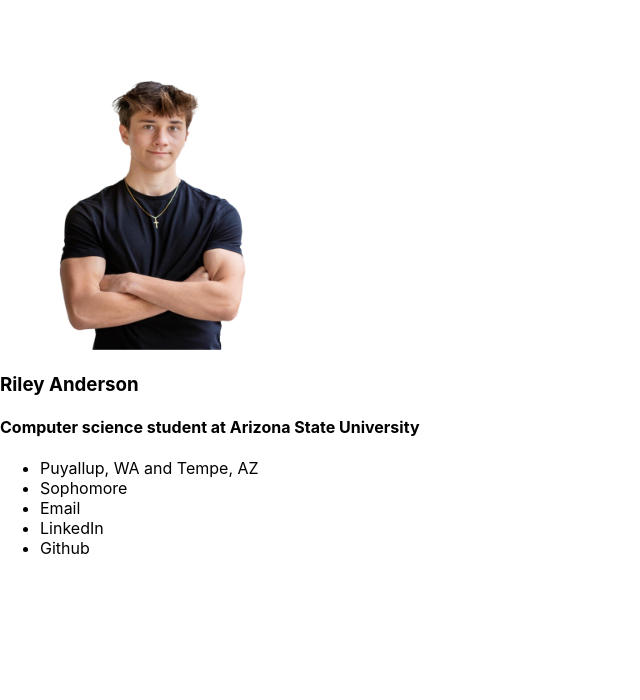
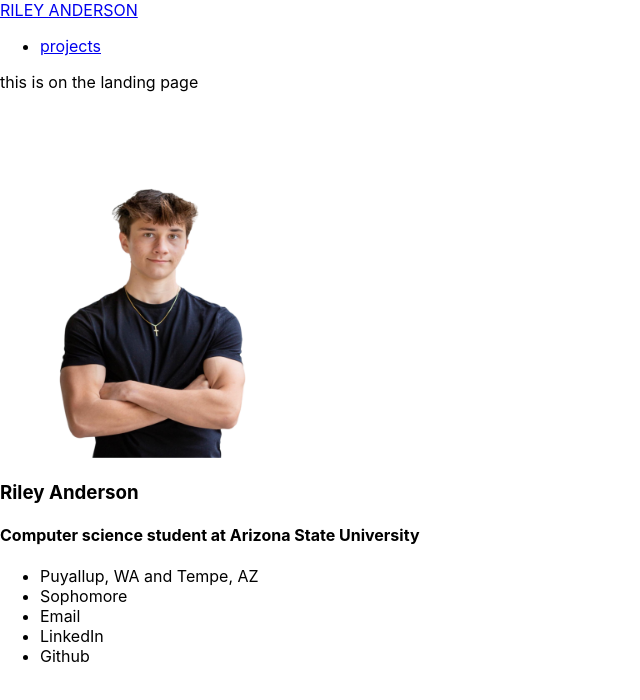
Before and after one commit to rileyandrsn/rileyandrsn.github.io, a React (Create React App) app in the folder portfolio/: page / in a window 1280 px wide. Shown: the top 700 px of the page, without its empty margins (0-640 px from the left). Built offline with nearby package versions, Linux system fonts and the light colour scheme.

Commit message:
chore: add pages

```diff
--- a/portfolio/src/Pages/Home.tsx
+++ b/portfolio/src/Pages/Aside.tsx
@@ -2,7 +2,7 @@ import React from 'react';
 import './Resources/home.css';
 import portfolioImage from './Resources/portfolio.png';
 
-function App() {
+function Aside() {
   return (
 
     <aside>
@@ -21,4 +21,4 @@ function App() {
   );
 }
 
-export default App;
+export default Aside;
--- /dev/null
+++ b/portfolio/src/Pages/Landing.tsx
@@ -0,0 +1,9 @@
+import React from 'react';
+
+function Landing(){
+    return(
+        <><p>this is on the landing page</p></>
+    );
+}
+
+export default Landing;
--- /dev/null
+++ b/portfolio/src/Pages/Nav.tsx
@@ -0,0 +1,19 @@
+import { Outlet, Link } from "react-router-dom";
+
+const Nav: React.FC = () => {
+    return (
+        <>
+            <nav className="header">
+                <Link to="/">RILEY ANDERSON</Link>
+                <ul className="nav-links">
+                    <li>
+                        <Link  className="projects link" to="/Projects">projects</Link>
+                    </li>
+                </ul>
+            </nav>
+            <Outlet />
+        </>
+    );
+}
+
+export default Nav;
--- /dev/null
+++ b/portfolio/src/Pages/Projects.tsx
@@ -0,0 +1,10 @@
+import React from 'react';
+
+
+function Projects() {
+    return (
+        <></>
+    );
+}
+
+export default Projects;
--- a/portfolio/src/index.tsx
+++ b/portfolio/src/index.tsx
@@ -1,18 +1,32 @@
 import React from 'react';
 import ReactDOM from 'react-dom/client';
 import './index.css';
-import Home from './Pages/Home';
+import Aside from './Pages/Aside';
+import Projects from './Pages/Projects';
+import Nav from './Pages/Nav';
+import Landing from './Pages/Landing';
 import reportWebVitals from './reportWebVitals';
 import {BrowserRouter, Route, Routes} from "react-router-dom";
+export default function App() {
+  return (
+      <BrowserRouter>
+          <Routes>
+              <Route path="/" element={<><Nav /> <Aside/></>}>
+                  <Route index element={<Landing />} />
+                  <Route path="projects" element={<Projects />} />
+              </Route>
+          </Routes>
+      </BrowserRouter>
+  );
+}
 const root = ReactDOM.createRoot(
   document.getElementById('root') as HTMLElement
 );
 root.render(
   <React.StrictMode>
-    <Home />
+      <App />
   </React.StrictMode>
 );
-
 // If you want to start measuring performance in your app, pass a function
 // to log results (for example: reportWebVitals(console.log))
 // or send to an analytics endpoint. Learn more: https://bit.ly/CRA-vitals
```
